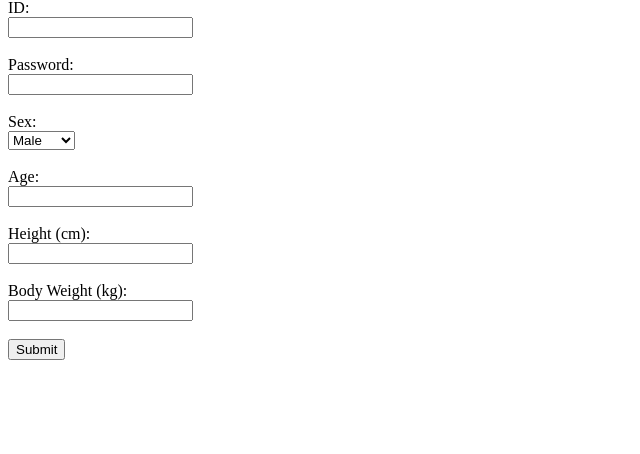
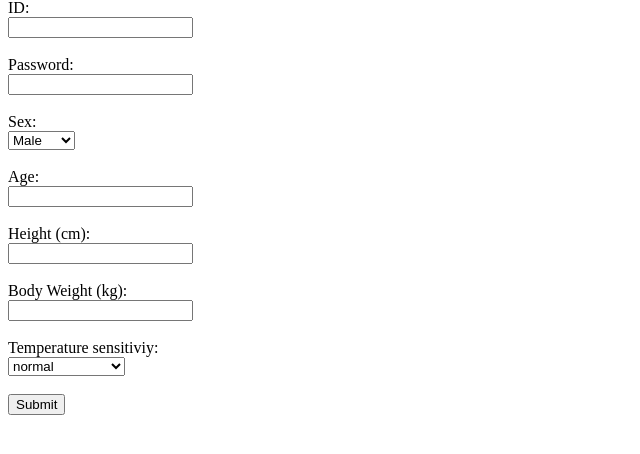
Before and after one commit to rusestudio/outfit-suggest-python-project, a FastAPI app: page / in a window 1280 px wide. Shown: the part 68-522 px from the top of the page, without its empty margins (0-640 px from the left). Run offline with FastAPI, Linux system fonts and the light colour scheme.

Commit message:
html update

```diff
--- a/html-input-to-fastapi-database/main.py
+++ b/html-input-to-fastapi-database/main.py
@@ -17,6 +17,7 @@ class loginData(BaseModel):
     age: int
     height: float
     weight: float
+    body_temp: str
 
 
 @app.get("/")
--- a/html-input-to-fastapi-database/templates/index.html
+++ b/html-input-to-fastapi-database/templates/index.html
@@ -30,6 +30,13 @@
     <label for="weight">Body Weight (kg):</label><br>
     <input type="number" id="weight" name="weight" step="0.1" required><br><br>
 
+    <label for="body_temp">Temperature sensitiviy:</label><br>
+     <select id="bt" name="bt">
+        <option value="normal">normal</option>
+        <option value="cold">I easily feel cold</option>
+        <option value="hot">I easily feel hot</option>
+     </select><br><br>
+
     <input type="submit" value="Submit">
 </form>
 
@@ -47,6 +54,7 @@ document.getElementById("loginForm").addEventListener("submit", async function(e
         age: parseInt(document.getElementById("age").value),
         height: parseFloat(document.getElementById("height").value),
         weight: parseFloat(document.getElementById("weight").value),
+        body_temp: document.getElementById("bt").value,
     };
 
     try {
```
Also changed, not shown: html-input-to-fastapi-database/templates/form.html (added, +11 -0 lines).
